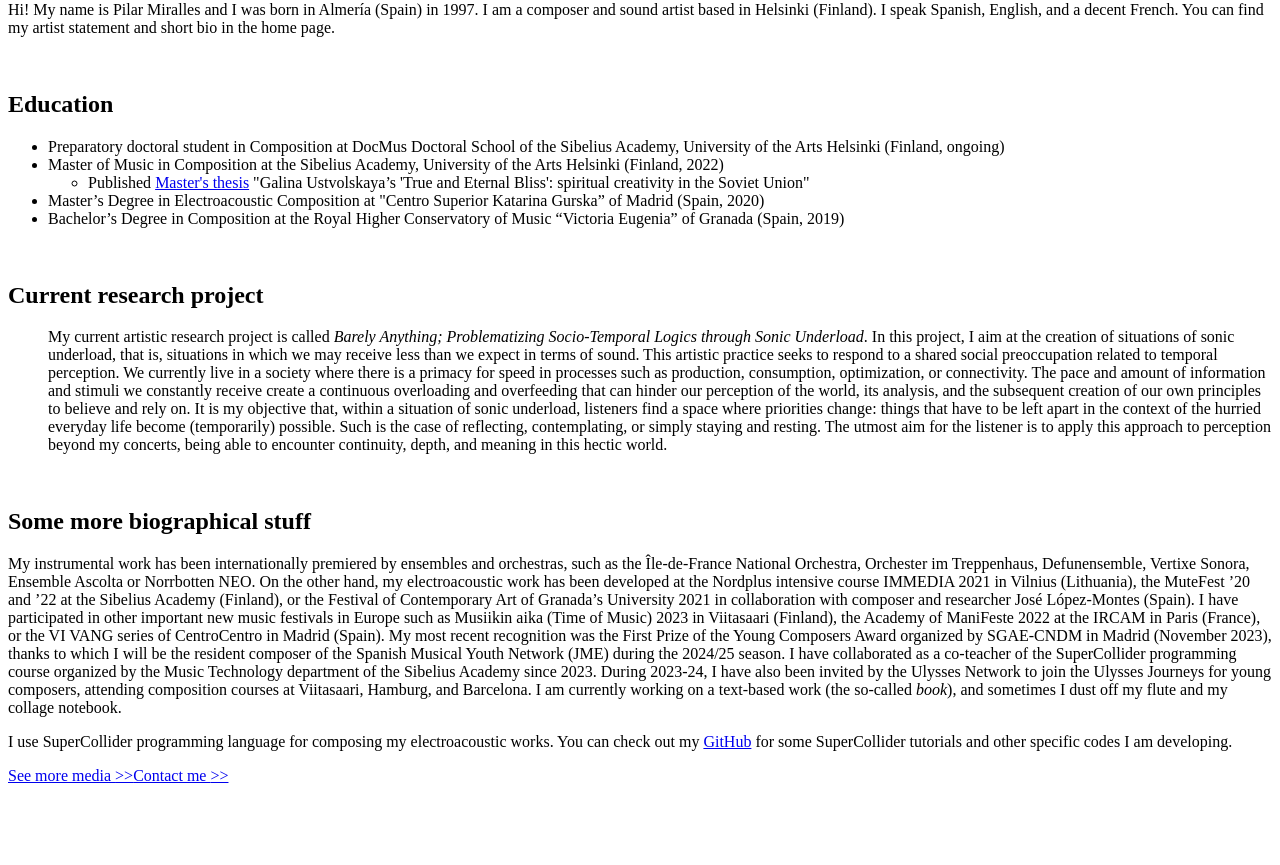
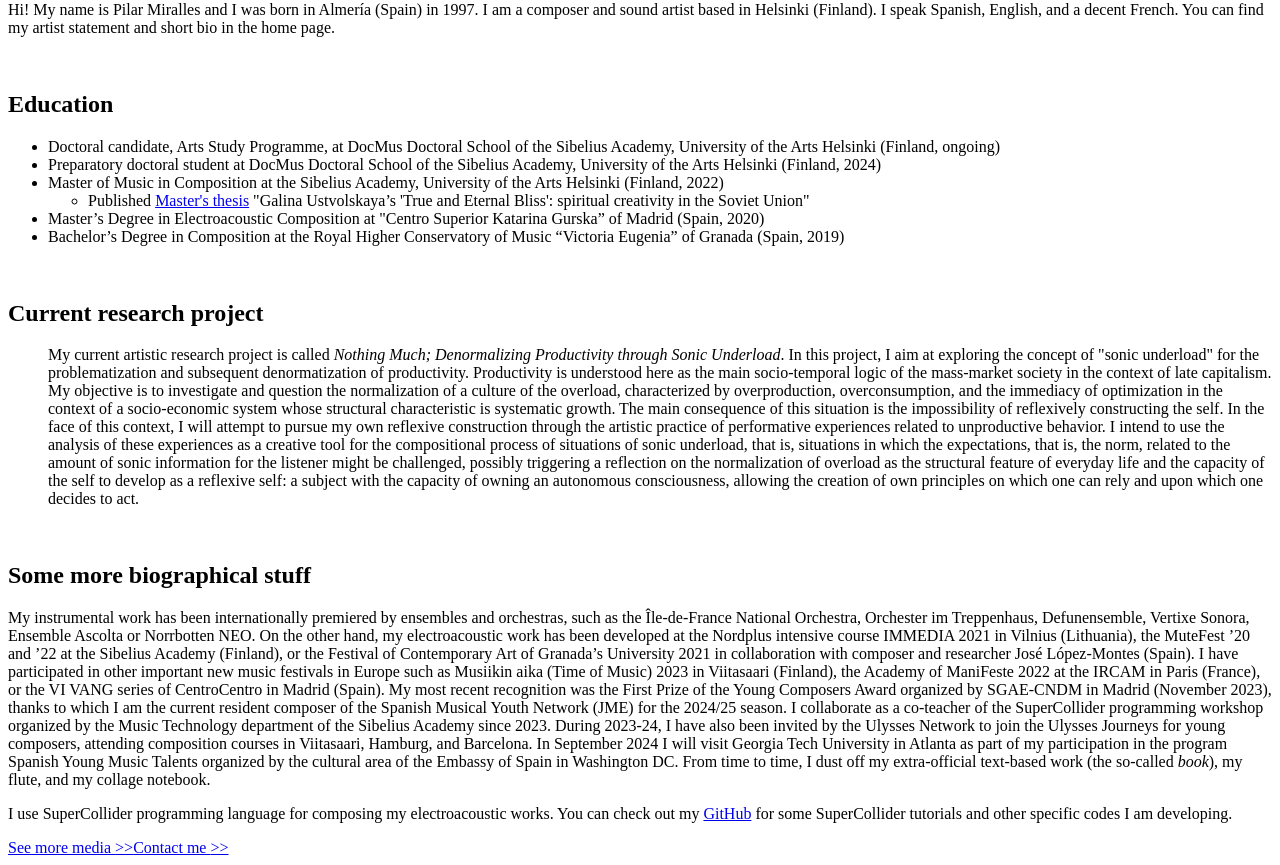
Before and after one commit to Kyokatarz/pilar-website-nextjs, a Next.js app: page /AboutMePage/AboutMePage in a window 1280 px wide. Shown: the part 1720-2585 px from the top of the page. Before the commit the page ends 2513 px from the top, so only its background shows below. Built offline with nearby package versions, Linux system fonts and the light colour scheme.

Commit message:
May 2024 update

```diff
--- a/src/pages/AboutMePage/AboutMePage.tsx
+++ b/src/pages/AboutMePage/AboutMePage.tsx
@@ -44,9 +44,13 @@ const FullAbout = () => {
           <SubSectionHeader level={2}>Education</SubSectionHeader>
           <ul className='text-justify'>
             <ListItem>
-              Preparatory doctoral student in Composition at DocMus Doctoral
+              Doctoral candidate, Arts Study Programme, at DocMus Doctoral
               School of the Sibelius Academy, University of the Arts Helsinki
               (Finland, ongoing)
+            </ListItem>
+            <ListItem>
+              Preparatory doctoral student at DocMus Doctoral School of the
+              Sibelius Academy, University of the Arts Helsinki (Finland, 2024)
             </ListItem>
             <ListItem>
               Master of Music in Composition at the Sibelius Academy, University
@@ -84,27 +88,31 @@ const FullAbout = () => {
             <Paragraph>
               My current artistic research project is called{' '}
               <em>
-                Barely Anything; Problematizing Socio-Temporal Logics through
-                Sonic Underload
+                Nothing Much; Denormalizing Productivity through Sonic Underload
               </em>
-              . In this project, I aim at the creation of situations of sonic
-              underload, that is, situations in which we may receive less than
-              we expect in terms of sound. This artistic practice seeks to
-              respond to a shared social preoccupation related to temporal
-              perception. We currently live in a society where there is a
-              primacy for speed in processes such as production, consumption,
-              optimization, or connectivity. The pace and amount of information
-              and stimuli we constantly receive create a continuous overloading
-              and overfeeding that can hinder our perception of the world, its
-              analysis, and the subsequent creation of our own principles to
-              believe and rely on. It is my objective that, within a situation
-              of sonic underload, listeners find a space where priorities
-              change: things that have to be left apart in the context of the
-              hurried everyday life become (temporarily) possible. Such is the
-              case of reflecting, contemplating, or simply staying and resting.
-              The utmost aim for the listener is to apply this approach to
-              perception beyond my concerts, being able to encounter continuity,
-              depth, and meaning in this hectic world.
+              . In this project, I aim at exploring the concept of "sonic
+              underload" for the problematization and subsequent denormatization
+              of productivity. Productivity is understood here as the main
+              socio-temporal logic of the mass-market society in the context of
+              late capitalism. My objective is to investigate and question the
+              normalization of a culture of the overload, characterized by
+              overproduction, overconsumption, and the immediacy of optimization
+              in the context of a socio-economic system whose structural
+              characteristic is systematic growth. The main consequence of this
+              situation is the impossibility of reflexively constructing the
+              self. In the face of this context, I will attempt to pursue my own
+              reflexive construction through the artistic practice of
+              performative experiences related to unproductive behavior. I
+              intend to use the analysis of these experiences as a creative tool
+              for the compositional process of situations of sonic underload,
+              that is, situations in which the expectations, that is, the norm,
+              related to the amount of sonic information for the listener might
+              be challenged, possibly triggering a reflection on the
+              normalization of overload as the structural feature of everyday
+              life and the capacity of the self to develop as a reflexive self:
+              a subject with the capacity of owning an autonomous consciousness,
+              allowing the creation of own principles on which one can rely and
+              upon which one decides to act.
             </Paragraph>
           </ul>
           <br />
@@ -126,16 +134,19 @@ const FullAbout = () => {
             2022 at the IRCAM in Paris (France), or the VI VANG series of
             CentroCentro in Madrid (Spain). My most recent recognition was the
             First Prize of the Young Composers Award organized by SGAE-CNDM in
-            Madrid (November 2023), thanks to which I will be the resident
-            composer of the Spanish Musical Youth Network (JME) during the
-            2024/25 season. I have collaborated as a co-teacher of the
-            SuperCollider programming course organized by the Music Technology
-            department of the Sibelius Academy since 2023. During 2023-24, I
-            have also been invited by the Ulysses Network to join the Ulysses
-            Journeys for young composers, attending composition courses at
-            Viitasaari, Hamburg, and Barcelona. I am currently working on a
-            text-based work (the so-called <em>book</em>), and sometimes I dust
-            off my flute and my collage notebook.
+            Madrid (November 2023), thanks to which I am the current resident
+            composer of the Spanish Musical Youth Network (JME) for the 2024/25
+            season. I collaborate as a co-teacher of the SuperCollider
+            programming workshop organized by the Music Technology department of
+            the Sibelius Academy since 2023. During 2023-24, I have also been
+            invited by the Ulysses Network to join the Ulysses Journeys for
+            young composers, attending composition courses in Viitasaari,
+            Hamburg, and Barcelona. In September 2024 I will visit Georgia Tech
+            University in Atlanta as part of my participation in the program
+            Spanish Young Music Talents organized by the cultural area of the
+            Embassy of Spain in Washington DC. From time to time, I dust off my
+            extra-official text-based work (the so-called <em>book</em>), my
+            flute, and my collage notebook.
           </Paragraph>
           <div className='mt-10 mb-10 w-full text-left border-black border-4 p-4 lg:hidden'>
             <Paragraph>
--- a/src/pages/HomePage/sections/HomePageMedia/HomePageMedia.tsx
+++ b/src/pages/HomePage/sections/HomePageMedia/HomePageMedia.tsx
@@ -32,7 +32,7 @@ const Media = () => {
           <YoutubeCaptionPair
             url='https://www.youtube.com/watch?v=mq7E79WxZYg'
             caption={
-              '"I don\'t expect anything from this afternoon", for violin, bass clarinet, violoncello and percussio (2023) – Norrbotten NEO'
+              '"I don\'t expect anything from this afternoon", for violin, bass clarinet, violoncello and percussion (2023) – Norrbotten NEO at Time of Music Festival 2023'
             }
           />
         </div>
```
Also changed, not shown: src/pages/HomePage/sections/Introduction/Introduction.tsx (+12 -9 lines), src/pages/HomePage/sections/ShortAbout/ShortAbout.tsx (+11 -7 lines), src/pages/MediaPage/MediaPage.tsx (+20 -6 lines).
